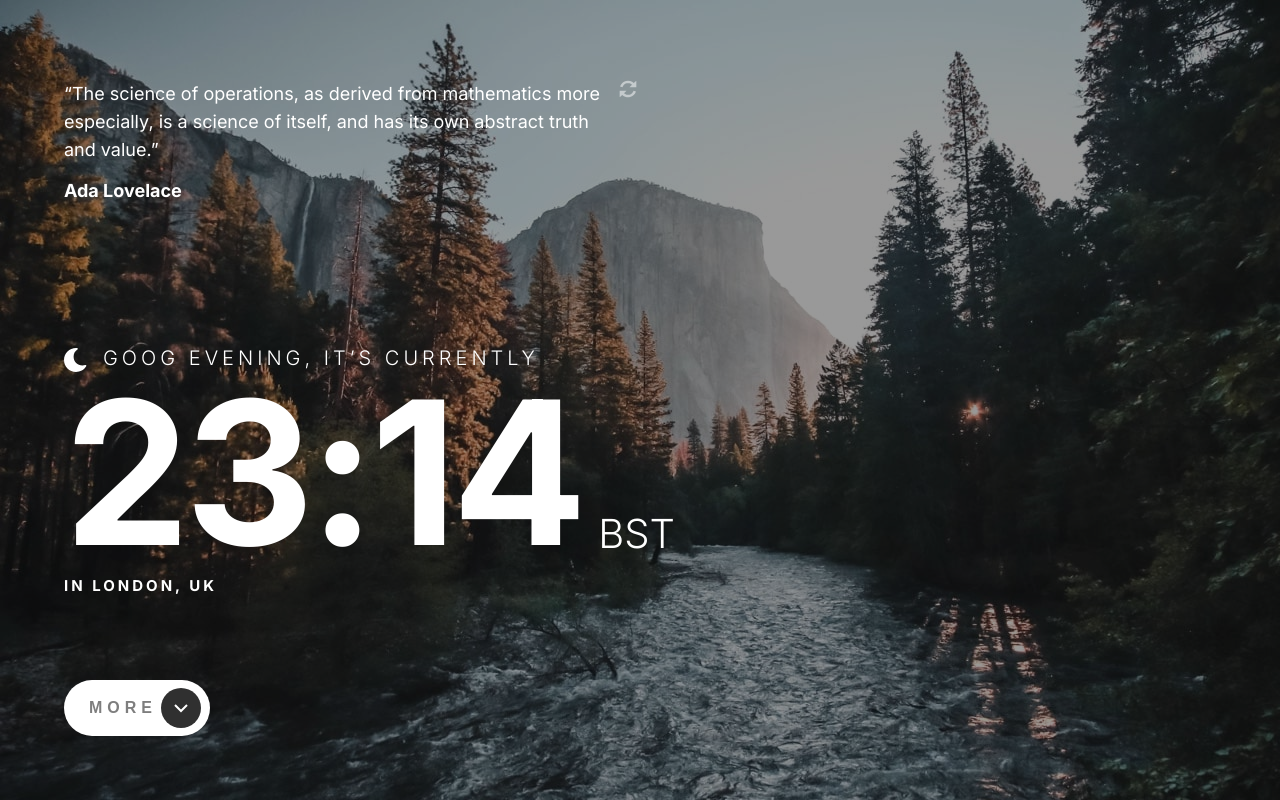
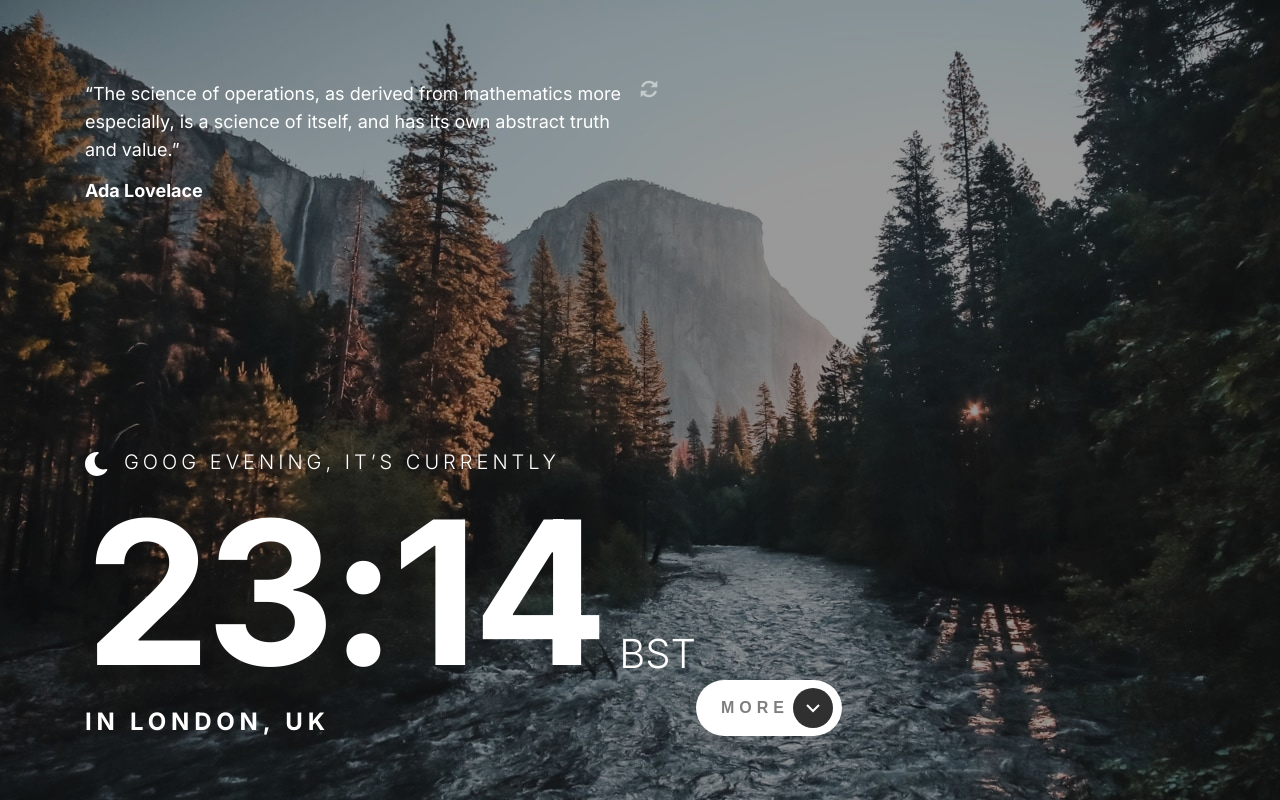
Before and after one commit to zuolizhu/clock-app-frontendmentor, a React (Create React App) app: page / in a window 1280 px wide. Built offline with nearby package versions, Linux system fonts and the light colour scheme.

Commit message:
code push when got drunk

```diff
--- a/src/App.js
+++ b/src/App.js
@@ -19,10 +19,13 @@ function App() {
   return (
     <div className={AppClasses}>
       <div className={ContainerMainClasses}>
-        <Quotes isActive={isActive} />
-        <MainClock />
-        <Location />
-        <ButtonMore onMoreButtonClick={handleMoreClick} isActive={isActive} />
+        <div className="inner__container">
+          <Quotes isActive={isActive} />
+          <div className="main-clock-container">
+            <MainClock />
+            <ButtonMore onMoreButtonClick={handleMoreClick} isActive={isActive} />
+          </div>
+        </div>
       </div>
       <div className={ContainerMoreClasses}>
         <MoreDetail />
--- a/src/components/MainClock.js
+++ b/src/components/MainClock.js
@@ -1,6 +1,7 @@
-import React from 'react'
+import React from 'react';
 import IconSun from '../assets/desktop/icon-sun.svg';
 import IconMoon from '../assets/desktop/icon-moon.svg';
+import Location from '../components/Location';
 
 export default function MainClock() {
   const isDayTime = false;
@@ -14,6 +15,7 @@ export default function MainClock() {
         <h1 className="t-time">23:14</h1>
         <p className="t-timezone current-time__timezone">BST</p>
       </div>
+      <Location />
     </div>
   )
 }
--- a/src/styles/_base.scss
+++ b/src/styles/_base.scss
@@ -174,6 +174,14 @@ button {
   color: var(--color-white);
   text-transform: uppercase;
   font-weight: var(--weight-bold);
+  @media (min-width: 768px) {
+    font-size: 1.8rem;
+    letter-spacing: 3.6px;
+  }
+  @media (min-width: 1024px) {
+    font-size: 2.4rem;
+    letter-spacing: 4.8px;
+  }
 }
 
 .t-detail-field {
--- a/src/styles/_container.scss
+++ b/src/styles/_container.scss
@@ -1,11 +1,9 @@
+
 .container__main {
   height: 100%;
-  display: flex;
-  flex-direction: column;
   padding: 3.167rem 2.6rem 4rem;
   background-color: rgba(0, 0, 0, .40);
   transition: var(--transition) height;
-
   @media (min-width: 768px) {
     padding: 8rem 6.4rem 6.4rem;
   }
@@ -15,6 +13,14 @@
   @media (min-width: 768px) {
     height: calc(100% - 44rem);
   }
+}
+
+.inner__container {
+  height: 100%;
+  display: flex;
+  margin: 0 auto;
+  max-width: 111rem;
+  flex-direction: column;
 }
 
 .container__more {
--- a/src/styles/_mainclock.scss
+++ b/src/styles/_mainclock.scss
@@ -1,3 +1,11 @@
+.main-clock-container {
+  margin-top: auto;
+  @media (min-width: 1024px) {
+    display: flex;
+    align-items: flex-end;
+  }
+}
+
 .main-clock {
   margin-top: auto;
 }
@@ -18,6 +26,9 @@
   @media (min-width: 768px) {
     margin: 0;
   }
+  @media (min-width: 1024px) {
+    margin: 1.6rem 0;
+  }
 
   &__timezone {
     margin-left: 1.6rem;
@@ -33,4 +44,7 @@
   @media (min-width: 768px) {
     margin-bottom: 8rem;
   }
+  @media (min-width: 1024px) {
+    margin-bottom: 0;
+  }
 }
--- a/src/styles/_quotes.scss
+++ b/src/styles/_quotes.scss
@@ -6,6 +6,10 @@
   align-items: flex-start;
   transform: translateY(0);
   transition: var(--transition) opacity, var(--transition) transform, var(--transition) max-height;
+  @media (min-width: 1024px) {
+    grid-row: 1/2;
+    grid-column: 1/2;
+  }
 
   .quotes__author {
     margin-top: .8rem;
```
